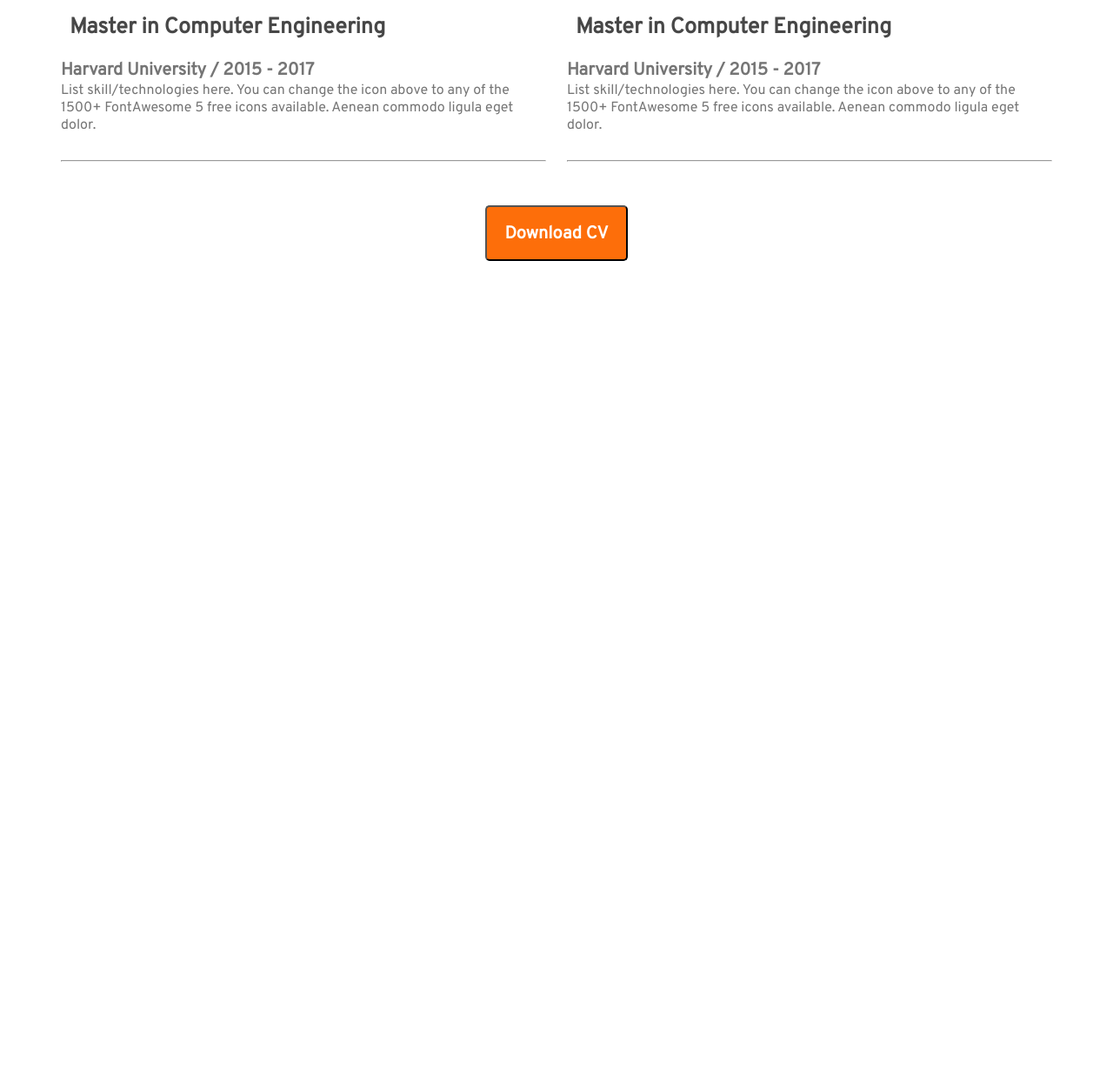
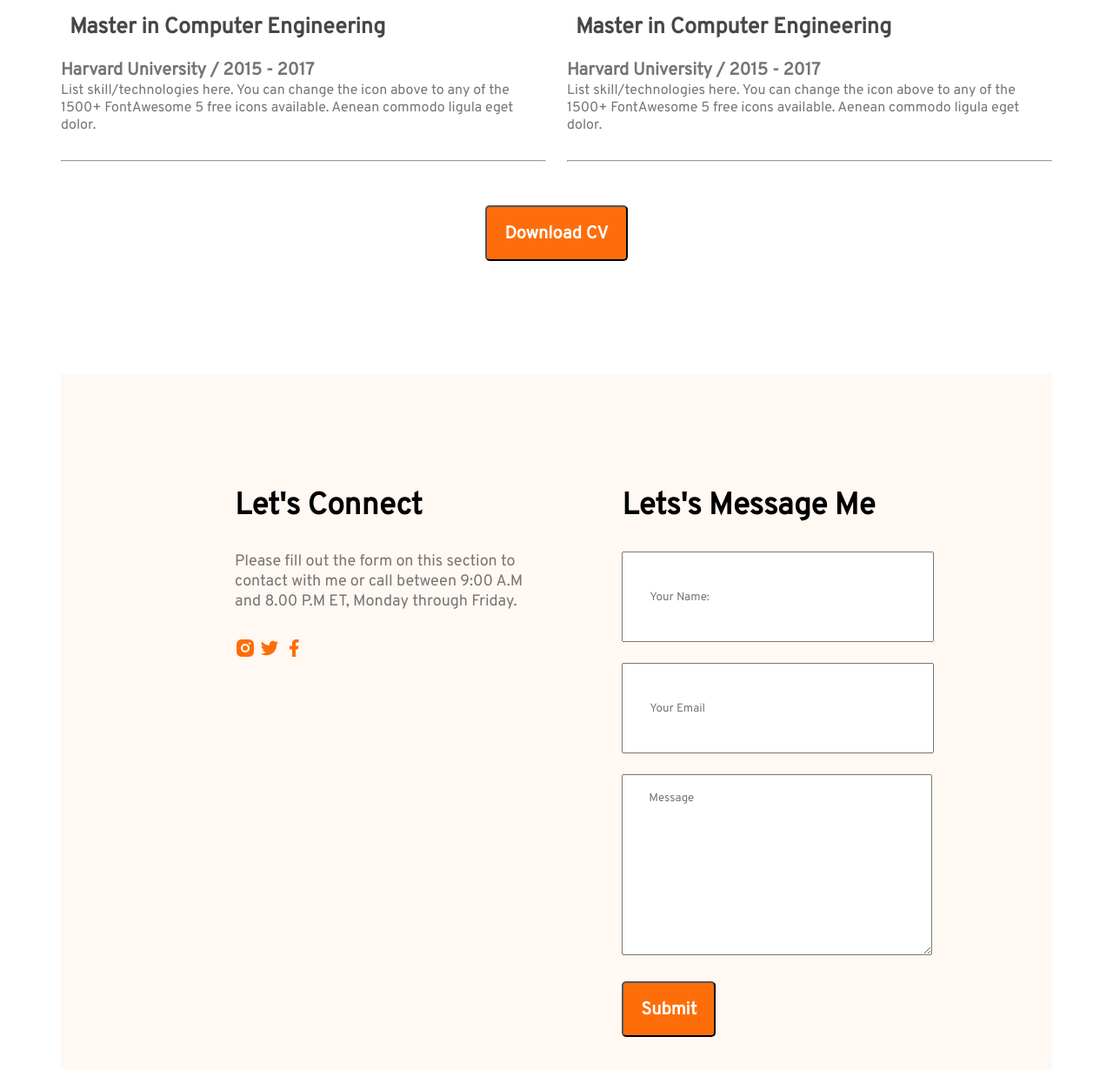
Before and after one commit to Bishwajit-Aich/developer-portfolio2, a plain HTML site: page index.html in a window 1280 px wide. Shown: the part 2622-3852 px from the top of the page at 87% size. Before the commit the page ends 2922 px from the top, so only its background shows below. Drawn offline with Linux system fonts and the light colour scheme.

Commit message:
Lets connect and lets message added

```diff
--- a/index.html
+++ b/index.html
@@ -145,6 +145,32 @@
         </div>
         <div class="resume-button"><button class="btn-primary">Download CV</button></div>
       </section>
+
+      <!-- Contact Section -->
+      <section class="contact">
+        <div>
+<h3 class="section-title">Let's Connect</h3>
+<p class="section-description">Please fill out the form on this section to contact with me or call between 9:00 A.M and 8.00 P.M ET, Monday through Friday.</p>
+<a href="">
+  <img src="images/icons/insta.png" alt="">
+</a>
+<a href="">
+  <img src="images/icons/twitter.png" alt="">
+</a>
+<a href="">
+  <img src="images/icons/facebook.png" alt="">
+</a>
+        </div>
+        <div>
+<h3 class="section-title">Lets's Message Me</h3>
+<form action="">
+  <input type="text" placeholder="Your Name: ">
+  <input type="email" name="" id="" placeholder="Your Email">
+  <textarea name="" id="" cols="30" rows="10" placeholder="Message"></textarea>
+  <input type="submit" value="Submit" class="btn-primary">
+</form>
+        </div>
+      </section>
     </main>
     <footer>
 
--- a/styles/portfolio.css
+++ b/styles/portfolio.css
@@ -177,3 +177,30 @@ color: #757575;
     margin-top: 50px;
     text-align: center;
 }
+
+/* Contact Styles */
+
+.contact{
+    display: flex;
+    gap: 100px;
+    background: #FFF8F3;
+    padding: 130px 200px;
+}
+
+.contact .section-title{
+    text-align: left;
+}
+
+.contact input[type="text"],[ type="email"],textarea{
+    margin-bottom: 24px;
+    width: 100%;
+    padding : 18px 30px;
+}
+
+input{
+    height: 64px;
+}
+
+.contact a{
+    text-decoration: none;
+}
```
